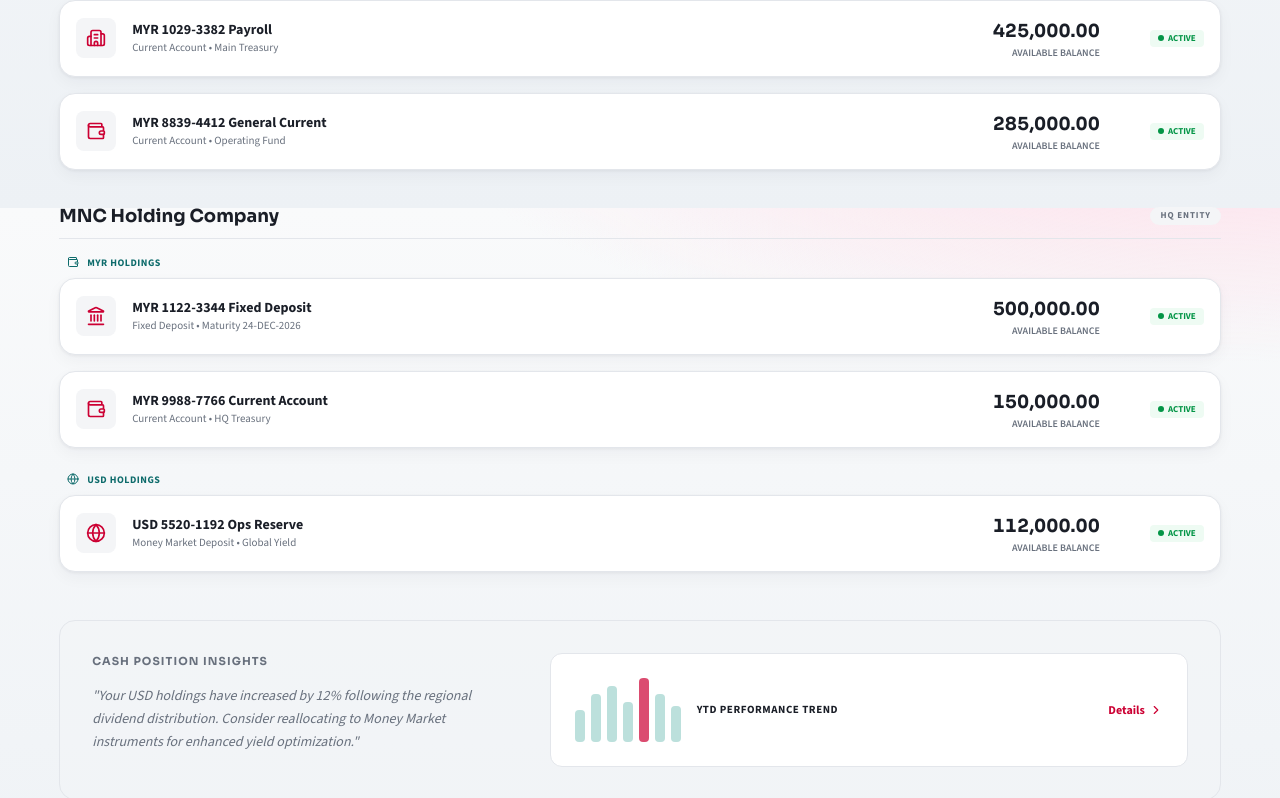
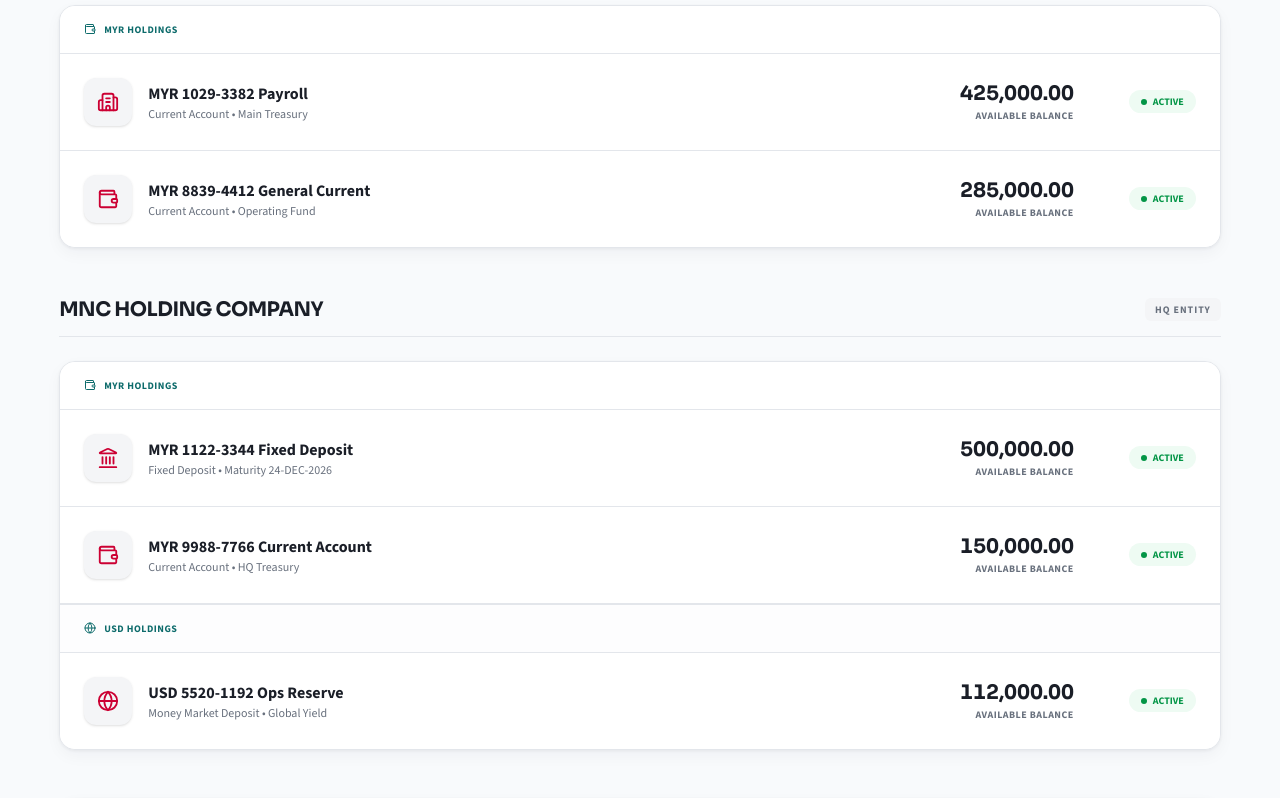
Before and after one commit to manish-ow/publicbank-portal, a Next.js app: page / in a window 1280 px wide. Shown: the part 592-1390 px from the top of the page. Built offline with nearby package versions, Linux system fonts and the light colour scheme.

Commit message:
Feedback updated

```diff
--- a/src/app/globals.css
+++ b/src/app/globals.css
@@ -19,9 +19,7 @@
 body {
   margin: 0;
   color: var(--pb-ink);
-  background:
-    radial-gradient(1200px 450px at 95% -20%, #ffd7e4 0%, transparent 70%),
-    linear-gradient(180deg, #f9fafb 0%, #edf1f5 100%);
+  background-color: #f8fafc;
   font-family: var(--font-body), sans-serif;
 }
 
--- a/src/app/page.js
+++ b/src/app/page.js
@@ -80,45 +80,48 @@ export default function Home() {
       </section>
 
       {/* ── Entities & Accounts ── */}
-      <section className="mt-8 space-y-8">
+      <section className="mt-12 space-y-12">
         {entities.map((entity) => (
           <div key={entity.name}>
-            <div className="flex items-center justify-between border-b border-[color:var(--pb-border)] pb-2 mb-4">
-              <h2 className="pb-heading text-lg font-bold flex items-center gap-2">
+            <div className="flex items-center justify-between border-b border-[color:var(--pb-border)] pb-3 mb-6">
+              <h2 className="pb-heading text-xl font-bold tracking-tight text-[color:var(--pb-ink)] uppercase">
                 {entity.name}
               </h2>
-              <span className="rounded-full bg-[color:var(--pb-surface)] px-2.5 py-0.5 text-[9px] font-bold uppercase tracking-widest text-[color:var(--pb-soft)]">
+              <span className="text-[10px] font-bold tracking-widest text-[color:var(--pb-soft)] bg-[color:var(--pb-surface)] px-2.5 py-1 rounded-md uppercase">
                 {entity.type}
               </span>
             </div>
 
-            <div className="space-y-4">
-              {/* Grouping by Currency for visual effect */}
-              <div className="flex items-center gap-2 text-[10px] font-bold uppercase tracking-wider text-[#0d6b6b] mb-2 px-2">
+            <div className="pb-card overflow-hidden">
+              <div className="divide-y divide-[color:var(--pb-border)]">
+                {/* ── MYR Holdings Section ── */}
+                <div className="bg-white px-6 py-4">
+                  <div className="flex items-center gap-2 text-[10px] font-bold uppercase tracking-wider text-[#0d6b6b]">
                     <Wallet size={12} />
                     MYR Holdings
                   </div>
+                </div>
 
                 {entity.accounts.filter(a => a.currency === "MYR").map((account) => (
-                <div key={account.nickname} className="pb-card flex items-center justify-between p-4 hover:shadow-md transition-shadow group cursor-pointer">
+                  <div key={account.nickname} className="flex items-center justify-between p-6 bg-white hover:bg-[color:var(--pb-surface)]/30 transition-all group cursor-pointer">
                     <div className="flex items-center gap-4">
-                    <div className="flex h-10 w-10 items-center justify-center rounded-lg bg-[color:var(--pb-surface)] text-[color:var(--pb-red)]">
-                      <account.icon size={20} />
+                      <div className="flex h-12 w-12 items-center justify-center rounded-xl bg-[color:var(--pb-surface)] text-[color:var(--pb-red)] shadow-sm">
+                        <account.icon size={22} />
                       </div>
                       <div>
-                      <p className="text-sm font-bold">{account.nickname}</p>
-                      <p className="text-[11px] text-[color:var(--pb-soft)]">{account.number}</p>
+                        <p className="text-base font-bold text-[color:var(--pb-ink)]">{account.nickname}</p>
+                        <p className="text-xs text-[color:var(--pb-soft)] font-medium">{account.number}</p>
                       </div>
                     </div>
-                  <div className="text-right flex items-center gap-6">
+                    <div className="text-right flex items-center gap-8">
                       <div>
-                      <p className="pb-heading text-lg font-bold tabular-nums">
+                        <p className="pb-heading text-xl font-bold tabular-nums tracking-tight">
                           {account.balance.toLocaleString("en-MY", { minimumFractionDigits: 2, maximumFractionDigits: 2 })}
                         </p>
-                      <p className="text-[10px] text-[color:var(--pb-soft)] uppercase font-semibold">Available Balance</p>
+                        <p className="text-[10px] text-[color:var(--pb-soft)] uppercase font-bold tracking-wider">Available Balance</p>
                       </div>
-                    <div className="flex flex-col items-end gap-1.5 min-w-[80px]">
-                      <span className="flex items-center gap-1 rounded bg-[#eefbf3] px-2 py-0.5 text-[9px] font-bold text-[color:var(--pb-success)]">
+                      <div className="flex flex-col items-end gap-1.5 min-w-[90px]">
+                        <span className="flex items-center gap-1.5 rounded-full bg-[#eefbf3] px-3 py-1 text-[10px] font-bold text-[color:var(--pb-success)]">
                           <span className="h-1.5 w-1.5 rounded-full bg-[color:var(--pb-success)]"></span>
                           {account.status}
                         </span>
@@ -127,32 +130,35 @@ export default function Home() {
                   </div>
                 ))}
 
+                {/* ── USD Holdings Section ── */}
                 {entity.accounts.some(a => a.currency === "USD") && (
                   <>
-                  <div className="flex items-center gap-2 text-[10px] font-bold uppercase tracking-wider text-[#0d6b6b] mt-6 mb-2 px-2">
+                    <div className="bg-[color:var(--pb-surface)]/20 px-6 py-4 border-t border-[color:var(--pb-border)]">
+                      <div className="flex items-center gap-2 text-[10px] font-bold uppercase tracking-wider text-[#0d6b6b]">
                         <Globe size={12} />
                         USD Holdings
                       </div>
+                    </div>
                     {entity.accounts.filter(a => a.currency === "USD").map((account) => (
-                    <div key={account.nickname} className="pb-card flex items-center justify-between p-4 hover:shadow-md transition-shadow group cursor-pointer">
+                      <div key={account.nickname} className="flex items-center justify-between p-6 bg-white hover:bg-[color:var(--pb-surface)]/30 transition-all group cursor-pointer">
                         <div className="flex items-center gap-4">
-                        <div className="flex h-10 w-10 items-center justify-center rounded-lg bg-[color:var(--pb-surface)] text-[color:var(--pb-red)]">
-                          <account.icon size={20} />
+                          <div className="flex h-12 w-12 items-center justify-center rounded-xl bg-[color:var(--pb-surface)] text-[color:var(--pb-red)] shadow-sm">
+                            <account.icon size={22} />
                           </div>
                           <div>
-                          <p className="text-sm font-bold">{account.nickname}</p>
-                          <p className="text-[11px] text-[color:var(--pb-soft)]">{account.number}</p>
+                            <p className="text-base font-bold text-[color:var(--pb-ink)]">{account.nickname}</p>
+                            <p className="text-xs text-[color:var(--pb-soft)] font-medium">{account.number}</p>
                           </div>
                         </div>
-                      <div className="text-right flex items-center gap-6">
+                        <div className="text-right flex items-center gap-8">
                           <div>
-                          <p className="pb-heading text-lg font-bold tabular-nums">
+                            <p className="pb-heading text-xl font-bold tabular-nums tracking-tight">
                               {account.balance.toLocaleString("en-MY", { minimumFractionDigits: 2, maximumFractionDigits: 2 })}
                             </p>
-                          <p className="text-[10px] text-[color:var(--pb-soft)] uppercase font-semibold">Available Balance</p>
+                            <p className="text-[10px] text-[color:var(--pb-soft)] uppercase font-bold tracking-wider">Available Balance</p>
                           </div>
-                        <div className="flex flex-col items-end gap-1.5 min-w-[80px]">
-                          <span className="flex items-center gap-1 rounded bg-[#eefbf3] px-2 py-0.5 text-[9px] font-bold text-[color:var(--pb-success)]">
+                          <div className="flex flex-col items-end gap-1.5 min-w-[90px]">
+                            <span className="flex items-center gap-1.5 rounded-full bg-[#eefbf3] px-3 py-1 text-[10px] font-bold text-[color:var(--pb-success)]">
                               <span className="h-1.5 w-1.5 rounded-full bg-[color:var(--pb-success)]"></span>
                               {account.status}
                             </span>
@@ -164,11 +170,12 @@ export default function Home() {
                 )}
               </div>
             </div>
+          </div>
         ))}
       </section>
 
       {/* ── Cash Position Insights ── */}
-      <section className="mt-12 bg-[color:var(--pb-surface)]/50 rounded-2xl p-8 border border-[color:var(--pb-border)] mb-8">
+      <section className="mt-12 pb-card p-8 mb-8">
         <div className="grid gap-8 sm:grid-cols-[1.2fr_1.8fr]">
           <div>
             <h2 className="pb-heading text-[11px] font-bold uppercase tracking-widest text-[color:var(--pb-soft)] mb-4">CASH POSITION INSIGHTS</h2>
--- a/src/app/payments/page.js
+++ b/src/app/payments/page.js
@@ -227,7 +227,7 @@ export default function PaymentsPage() {
           ) : null}
 
           {analysis ? (
-            <div className="mt-4 rounded-xl border border-[color:var(--pb-border)] bg-[color:var(--pb-surface)] p-4">
+            <div className="mt-4 rounded-xl border border-[color:var(--pb-border)] bg-white p-4">
               <div className="flex flex-wrap items-center justify-between gap-2">
                 <h3 className="pb-heading text-sm font-bold">Invoice Details</h3>
                 <span className="rounded-full bg-white px-2.5 py-0.5 text-[10px] font-semibold uppercase tracking-wide text-[color:var(--pb-soft)]">
@@ -288,7 +288,7 @@ export default function PaymentsPage() {
                   </div>
                 </div>
               </div>
-              <div className="flex items-center justify-between p-3 rounded-lg bg-[color:var(--pb-surface)]/50 border border-[color:var(--pb-border)]">
+              <div className="flex items-center justify-between p-3 rounded-lg bg-white border border-[color:var(--pb-border)]">
                 <div>
                   <p className="text-[10px] font-bold uppercase tracking-wider text-[color:var(--pb-soft)]">Source Account</p>
                   <p className="text-sm font-bold mt-0.5">{selectedAccount.nickname}</p>
--- a/src/components/Header.js
+++ b/src/components/Header.js
@@ -1,4 +1,3 @@
-import Image from "next/image";
 import { calculateTotalLiquidity } from "@/lib/data";
 
 export default function Header() {
@@ -8,13 +7,12 @@ export default function Header() {
         <section className="pb-topbar">
             <div className="flex flex-col gap-4 sm:flex-row sm:items-center sm:justify-between">
                 <div className="flex items-center gap-3">
-                    <Image
+                    <img
                         src="/brand/pb-logo-mark-white.svg"
                         alt="Public Bank"
                         width={44}
                         height={44}
                         style={{ height: "auto" }}
-                        priority
                     />
                     <div>
                         <span className="pb-heading text-base font-bold tracking-wide sm:text-lg">PUBLIC BANK</span>
@@ -33,7 +31,7 @@ export default function Header() {
             </div>
 
             <div className="mt-3 border-t border-white/15 pt-3">
-                <p className="text-sm text-white/90"> <strong>MNC Pte Ltd</strong></p>
+                <p className="text-sm text-white/90"><strong>MNC Pte Ltd</strong></p>
             </div>
         </section>
     );
```
Lines whose indentation alone changed are shown as unchanged.
